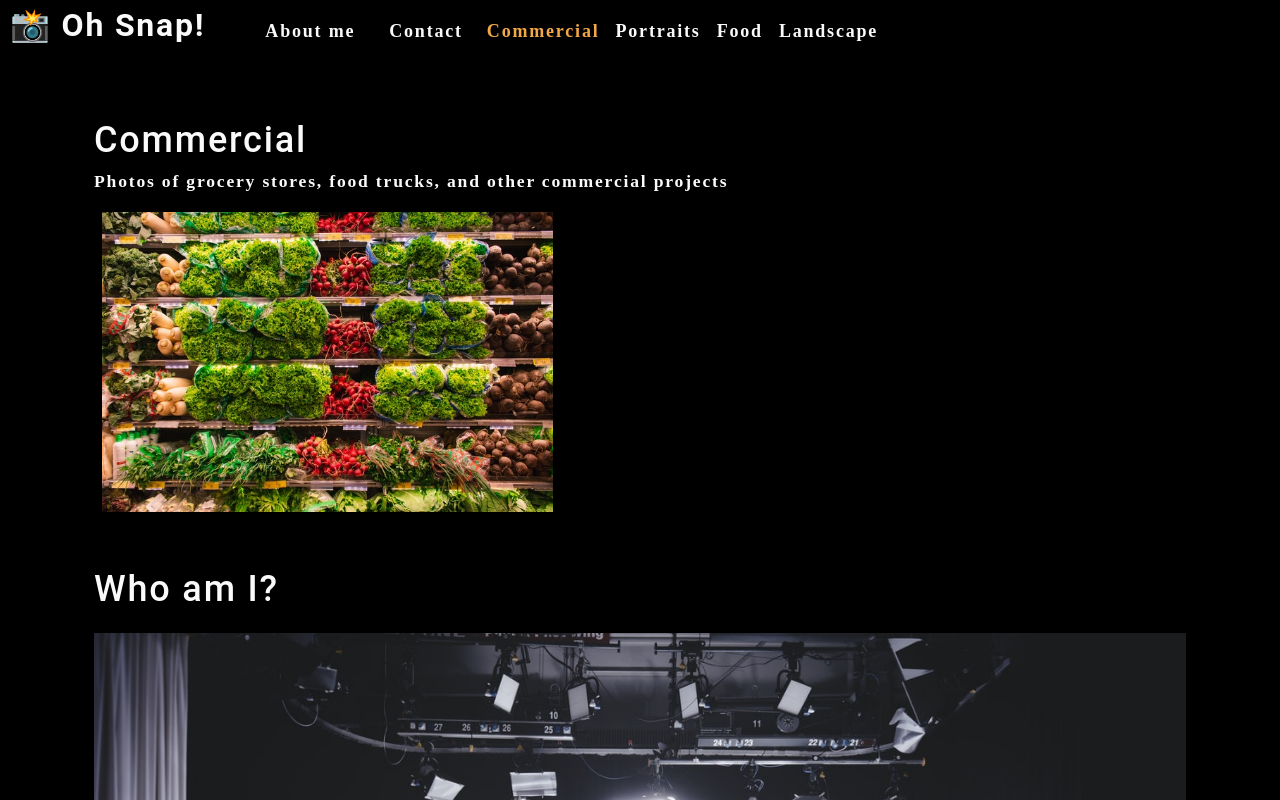
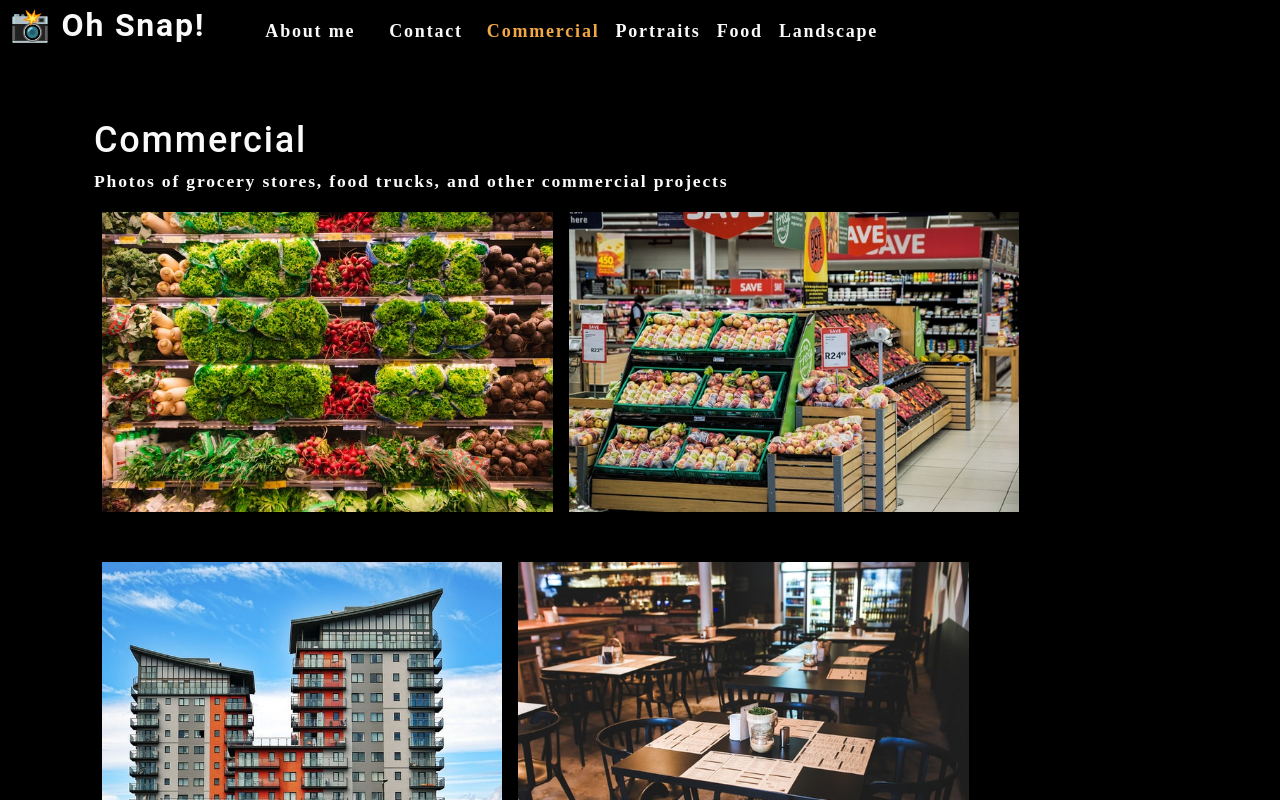
Before and after one commit to tomhabt/photo-port, a React (Create React App) app: page / in a window 1280 px wide. Shown: the top 800 px of the page. Built offline with nearby package versions, Linux system fonts and the light colour scheme.

Commit message:
gallery component and it re-render formulated

```diff
--- a/src/App.js
+++ b/src/App.js
@@ -2,6 +2,7 @@
 import Nav from './components/Nav/nav';
 import About from './components/About/about';
 import Gallery from './components/Gallery/gallery';
+import PhotoList from './components/PhotoList/photoList';
 
 function App() {
   const [categories] = useState([
@@ -25,7 +26,8 @@
       ></Nav>
       <main>
         <div>
-          <Gallery></Gallery>
+          <Gallery currentCategory={currentCategory}></Gallery>
+          {/* <PhotoList/> */}
           <About></About>
         </div>
       </main>
--- a/src/components/Gallery/gallery.js
+++ b/src/components/Gallery/gallery.js
@@ -1,22 +1,16 @@
 import React from 'react';
+import PhotoList from '../PhotoList/photoList';
 import { capitalizeFirstLetter } from '../../utils/helpers';
-import photo from '../../assets/small/commercial/0.jpg';
 
-function Gallery(props) {
-
-    const currentCategory = {
-      name: "commercial",
-    description:
-      "Photos of grocery stores, food trucks, and other commercial projects",
-  };
+function Gallery({ currentCategory }) {
+  const { name, description } = currentCategory;
   return (
     <section>
-      <h1>{capitalizeFirstLetter(currentCategory.name)}</h1>
-      <p>{currentCategory.description}</p>
-      <div className="flex-row">
-        <img src={photo} alt="Commercial Example" className="img-thumbnail mx-1"/>
-      </div>
+      <h1 data-testid="h1tag">{capitalizeFirstLetter(name)}</h1>
+      <p>{description}</p>
+      <PhotoList category={currentCategory.name} />
     </section>
   );
 }
+
 export default Gallery;
--- a/src/components/Nav/nav.js
+++ b/src/components/Nav/nav.js
@@ -9,7 +9,7 @@
   } = props;
 
 
-  useEffect(() => {document.title = currentCategory.name}, [currentCategory]);
+  // useEffect(() => {document.title = currentCategory.name}, [currentCategory]);
 
   return (
     <header className="flex-row px-1">
--- a/src/components/PhotoList/photoList.js
+++ b/src/components/PhotoList/photoList.js
@@ -1,10 +1,120 @@
 import React, { useState } from 'react';
 
-const PhotoList = () => {
+
+
+const PhotoList = ({category}) => {
+  const [photos] = useState([
+    {
+      name: 'Grocery aisle',
+      category: 'commercial',
+      description: 'Lorem ipsum dolor sit amet, consectetur adipiscing elit. Nunc ultricie',
+    },
+    {
+      name: 'Grocery booth',
+      category: 'commercial',
+      description: 'Lorem ipsum dolor sit amet, consectetur adipiscing elit. Nunc ultricie',
+    },
+    {
+      name: 'Building exterior',
+      category: 'commercial',
+      description: 'Lorem ipsum dolor sit amet, consectetur adipiscing elit. Nunc ultricie',
+    },
+    {
+      name: 'Restaurant table',
+      category: 'commercial',
+      description: 'Lorem ipsum dolor sit amet, consectetur adipiscing elit. Nunc ultricie',
+    },
+    {
+      name: 'Cafe interior',
+      category: 'commercial',
+      description: 'Lorem ipsum dolor sit amet, consectetur adipiscing elit. Nunc ultricie',
+    },
+    {
+      name: 'Cat green eyes',
+      category: 'portraits',
+      description: 'Lorem ipsum dolor sit amet, consectetur adipiscing elit. Nunc ultricie',
+    },
+    {
+      name: 'Green parrot',
+      category: 'portraits',
+      description: 'Lorem ipsum dolor sit amet, consectetur adipiscing elit. Nunc ultricie',
+    },
+    {
+      name: 'Yellow macaw',
+      category: 'portraits',
+      description: 'Lorem ipsum dolor sit amet, consectetur adipiscing elit. Nunc ultricie',
+    },
+    {
+      name: 'Pug smile',
+      category: 'portraits',
+      description: 'Lorem ipsum dolor sit amet, consectetur adipiscing elit. Nunc ultricie',
+    },
+    {
+      name: 'Pancakes',
+      category: 'food',
+      description: 'Lorem ipsum dolor sit amet, consectetur adipiscing elit. Nunc ultricie',
+    },
+    {
+      name: 'Burrito',
+      category: 'food',
+      description: 'Lorem ipsum dolor sit amet, consectetur adipiscing elit. Nunc ultricie',
+    },
+    {
+      name: 'Scallop pasta',
+      category: 'food',
+      description: 'Lorem ipsum dolor sit amet, consectetur adipiscing elit. Nunc ultricie',
+    },
+    {
+      name: 'Burger',
+      category: 'food',
+      description: 'Lorem ipsum dolor sit amet, consectetur adipiscing elit. Nunc ultricie',
+    },
+    {
+      name: 'Fruit bowl',
+      category: 'food',
+      description: 'Lorem ipsum dolor sit amet, consectetur adipiscing elit. Nunc ultricie',
+    },
+    {
+      name: 'Green river',
+      category: 'landscape',
+      description: 'Lorem ipsum dolor sit amet, consectetur adipiscing elit. Nunc ultricie',
+    },
+    {
+      name: 'Docks',
+      category: 'landscape',
+      description: 'Lorem ipsum dolor sit amet, consectetur adipiscing elit. Nunc ultricie',
+    },
+    {
+      name: 'Panoramic village by sea',
+      category: 'landscape',
+      description: 'Lorem ipsum dolor sit amet, consectetur adipiscing elit. Nunc ultricie',
+    },
+    {
+      name: 'Domestic landscape',
+      category: 'landscape',
+      description: 'Lorem ipsum dolor sit amet, consectetur adipiscing elit. Nunc ultricie',
+    },
+    {
+      name: 'Park bench',
+      category: 'landscape',
+      description: 'Lorem ipsum dolor sit amet, consectetur adipiscing elit. Nunc ultricie',
+    },
+  ]);
+
+  const currentPhotos = photos.filter((photo) => photo.category === category);
 
   return (
     <div>
-
+      <div className="flex-row">
+        {currentPhotos.map((image, i) => (
+          <img
+            src={require(`../../assets/small/${category}/${i}.jpg`).default}
+            alt={image.name}
+            className="img-thumbnail mx-1"
+            key={image.name}
+          />
+        ))}
+      </div>
     </div>
   );
 };
```
